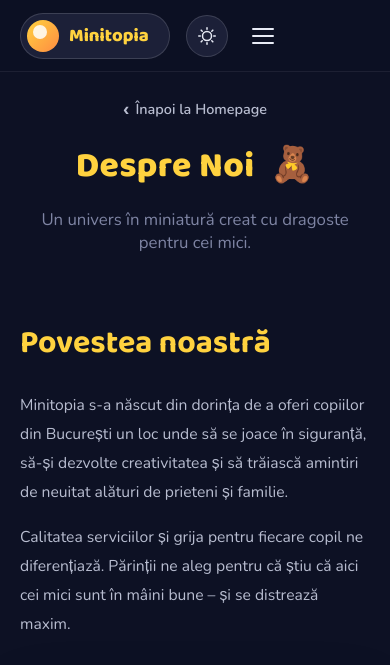
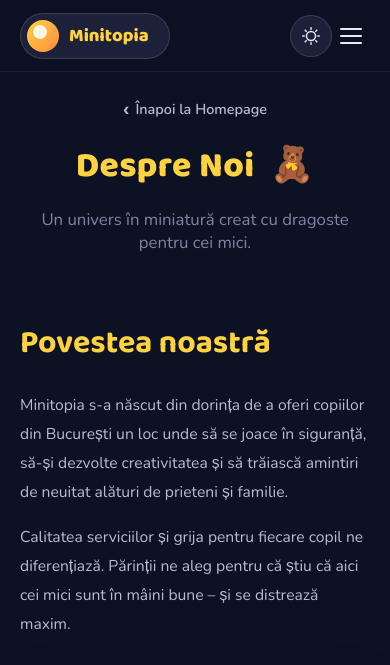
Before and after one commit to lucagheorghe2005-creator/Minitopia, a plain HTML site: page despre.html in a window 390 px wide. Shown: the top 665 px of the page. Drawn offline with nearby package versions, Linux system fonts and the light colour scheme.

Commit message:
am modificat nav bar a.i. ca se alinieze butoanele pe mobil mai frumos

```diff
--- a/css/style.css
+++ b/css/style.css
@@ -133,6 +133,8 @@ button{font-family:var(--font-body);cursor:pointer}
 body.light .navbar{background:rgba(244,238,254,0.92)}
 
 .nav-inner{
+  display: flex;
+  justify-content: space-between;
   max-width:1320px;margin:0 auto;padding:0 32px;
   height:100%;display:flex;align-items:center;gap:32px;
 }
@@ -495,6 +497,12 @@ body.light .footer-col h4{color:var(--text)}
 .reveal{opacity:0;transform:translateY(28px);transition:opacity .6s ease,transform .6s ease}
 .reveal.visible{opacity:1;transform:translateY(0)}
 
+/* butaone navbar */
+.buttons-navbar{
+  display: flex;
+  align-items: center;
+}
+
 /* Shake for form errors */
 @keyframes shake{
   0%,100%{transform:translateX(0)}
--- a/despre.html
+++ b/despre.html
@@ -24,8 +24,16 @@
       <a href="recenzii.html">Review-uri</a>
       <a href="locatie.html">Locație</a>
     </nav>
-    <button class="theme-toggle" title="Schimbă tema"><svg class="sun-icon" viewBox="0 0 24 24"><path d="M12 18a6 6 0 100-12 6 6 0 000 12zM12 1v2M12 21v2M4.22 4.22l1.42 1.42M18.36 18.36l1.42 1.42M1 12h2M21 12h2M4.22 19.78l1.42-1.42M18.36 5.64l1.42-1.42" stroke="currentColor" stroke-width="2" stroke-linecap="round" fill="none"/></svg><svg class="moon-icon" viewBox="0 0 24 24"><path d="M21 12.79A9 9 0 1111.21 3 7 7 0 0021 12.79z" fill="currentColor"/></svg></button>
-    <button class="hamburger" id="hamburger"><span></span><span></span><span></span></button>
+      <div class="buttons-navbar">
+        <button class="theme-toggle" title="Schimbă tema"><svg class="sun-icon" viewBox="0 0 24 24">
+            <path
+              d="M12 18a6 6 0 100-12 6 6 0 000 12zM12 1v2M12 21v2M4.22 4.22l1.42 1.42M18.36 18.36l1.42 1.42M1 12h2M21 12h2M4.22 19.78l1.42-1.42M18.36 5.64l1.42-1.42"
+              stroke="currentColor" stroke-width="2" stroke-linecap="round" fill="none" />
+          </svg><svg class="moon-icon" viewBox="0 0 24 24">
+            <path d="M21 12.79A9 9 0 1111.21 3 7 7 0 0021 12.79z" fill="currentColor" />
+          </svg></button>
+        <button class="hamburger" id="hamburger"><span></span><span></span><span></span></button>
+      </div>
   </div>
 </header>
 <nav class="mobile-nav" id="mobileNav">
```
Also changed, not shown: contact.html (+67 -28 lines), evenimente.html (+10 -2 lines), index.html (+65 -22 lines), locatie.html (+10 -2 lines), pachete.html (+10 -2 lines), recenzii.html (+10 -2 lines), rezervari.html (+10 -2 lines).
